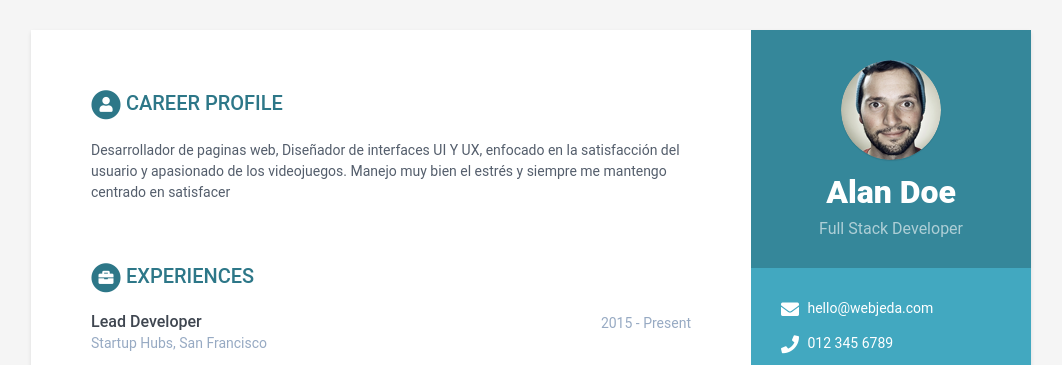
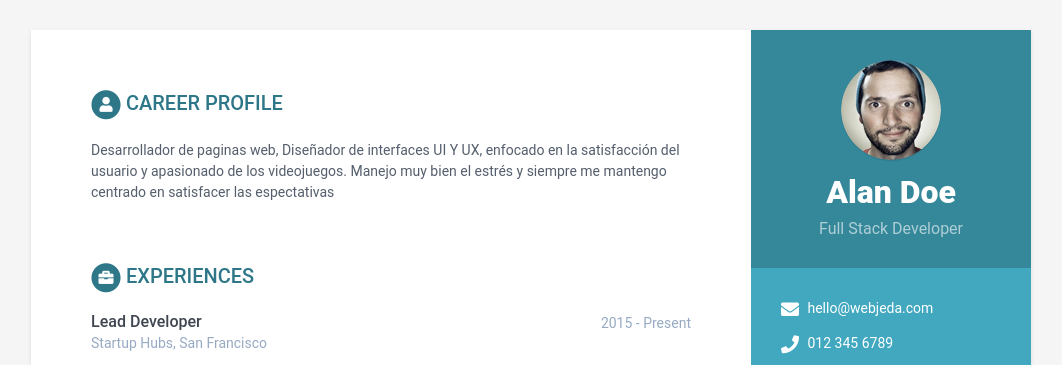
Before and after one commit to KevinC99/good-birch-4e19a, a Jekyll site: the page built from index.html, in a window 1280 px wide. Shown: the top 365 px of the page, without its empty margins (109-1171 px from the left). Built offline with Jekyll 4.4.1, drawn with Linux system fonts in a browser that asks for light colours.

Commit message:
data.yml: updated summary in career-profile

```diff
--- a/_data/data.yml
+++ b/_data/data.yml
@@ -33,9 +33,10 @@ sidebar:
       link: null
 career-profile:
   title: Career Profile
-  summary: |2-
+  summary: >2-
      Desarrollador de paginas web, Diseñador de interfaces UI Y UX, enfocado en la satisfacción del usuario y apasionado de los videojuegos.
-    Manejo muy bien el estrés y siempre me mantengo centrado en satisfacer
+    Manejo muy bien el estrés y siempre me mantengo centrado en satisfacer las
+    espectativas
 education:
   - degree: MSc in Computer Science
     university: University of London
```
